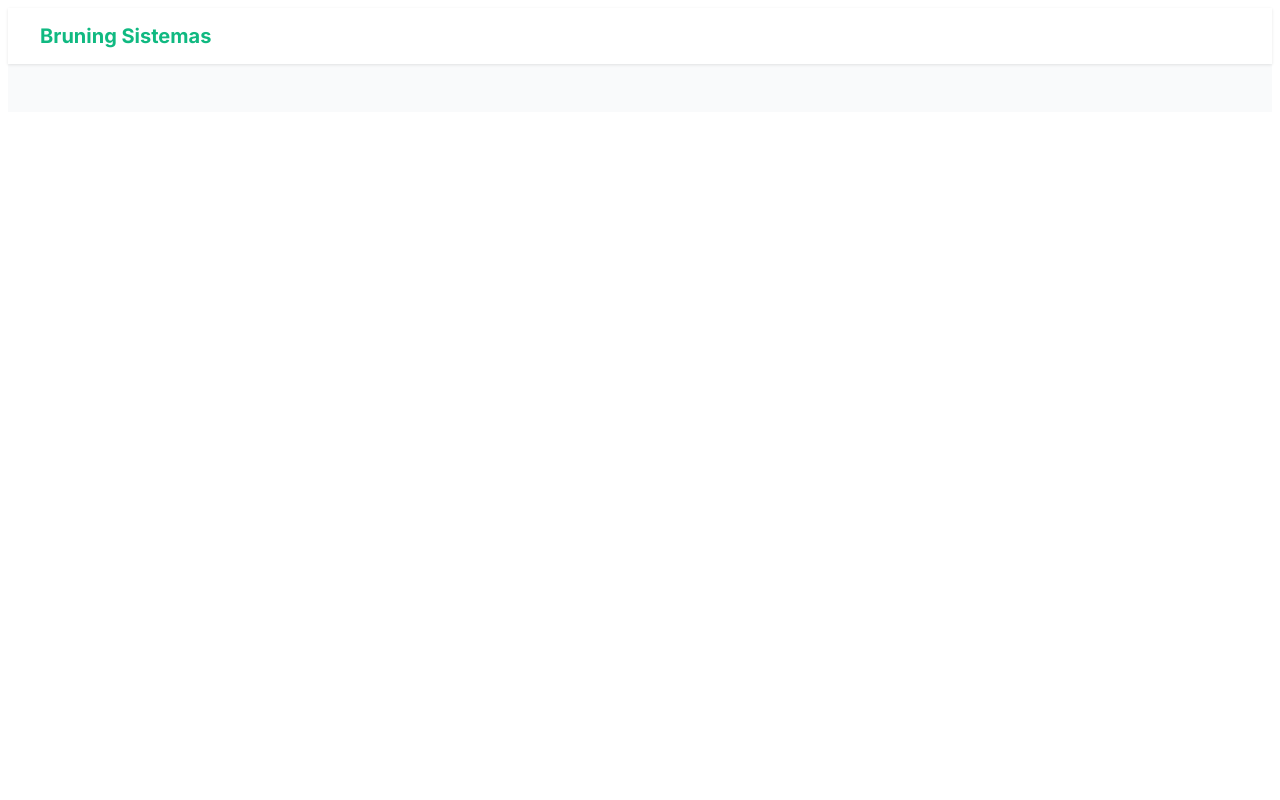
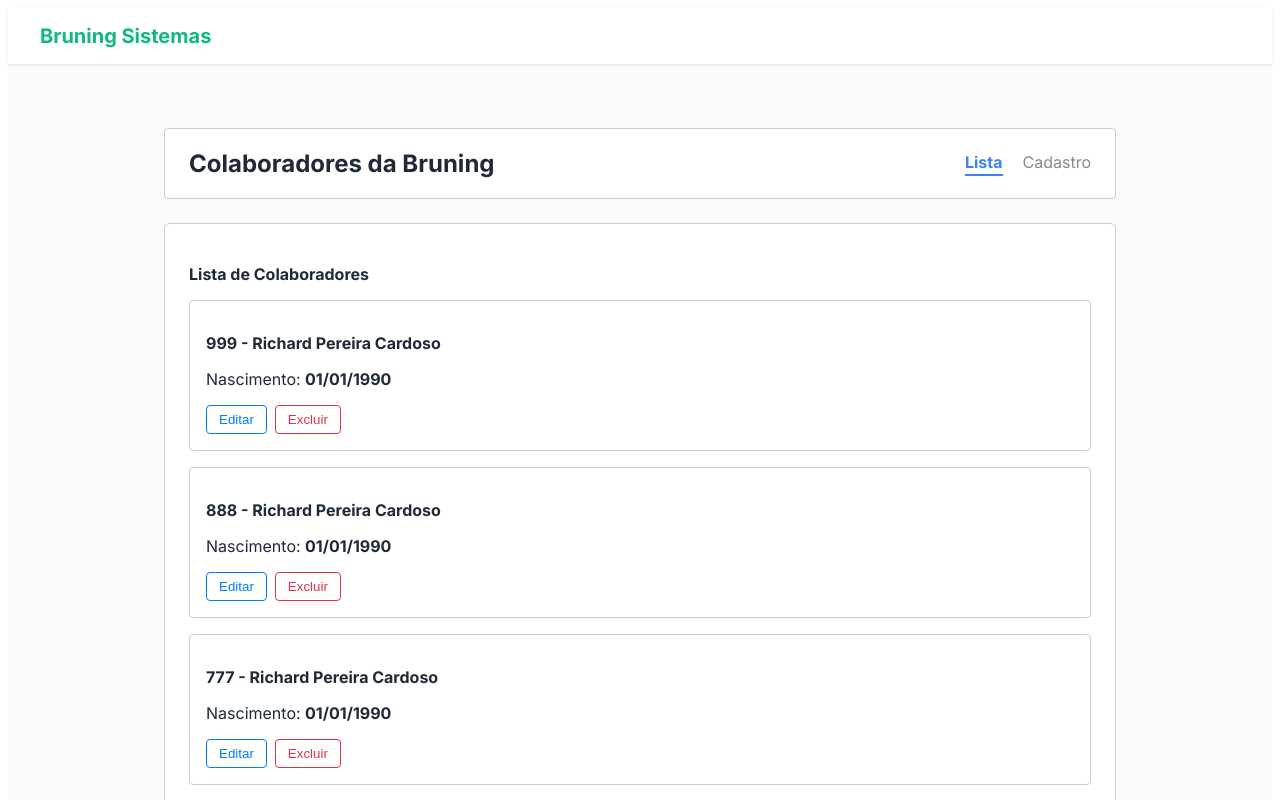
Before and after one commit to vitorSchlickmann/desafio-bruning-nuxt-laravel, a Nuxt app in the folder frontend/: page /lista in a window 1280 px wide. Before the commit this address had no page. Shown: the top 800 px of the page. Built offline with nearby package versions, Linux system fonts and the light colour scheme.

Commit message:
feat: criação da tela Lista que representam os cadastros da tela inicial

```diff
--- a/frontend/pages/index.vue
+++ b/frontend/pages/index.vue
@@ -4,8 +4,8 @@
     <div class="tabs">
       <h1>Colaboradores da Bruning</h1>
       <div class="tab-links">
-        <span class="tab">Lista</span>
-        <span class="tab active">Cadastro</span>
+        <NuxtLink to="/lista" class="tab" :class="{ active: $route.path === '/lista' }">Lista</NuxtLink>
+        <NuxtLink to="/" class="tab" :class="{ active: $route.path === '/' }">Cadastro</NuxtLink>
       </div>
     </div>
 
@@ -144,6 +144,7 @@ function salvar() {
 .tab {
   color: #888;
   cursor: pointer;
+  text-decoration: none;
 }
 
 .tab.active {
--- /dev/null
+++ b/frontend/pages/lista.vue
@@ -0,0 +1,141 @@
+<template>
+  <div class="container">
+    <div class="tabs">
+      <h1>Colaboradores da Bruning</h1>
+      <div class="tab-links">
+        <NuxtLink to="/lista" class="tab" :class="{ active: $route.path === '/lista' }">Lista</NuxtLink>
+        <NuxtLink to="/" class="tab" :class="{ active: $route.path === '/' }">Cadastro</NuxtLink>
+      </div>
+    </div>
+
+    <div class="caixa-lista">
+      <h3 class="subtitulo">Lista de Colaboradores</h3>
+
+      <ul class="lista">
+        <li v-for="colaborador in colaboradores" :key="colaborador.codigo" class="item">
+          <p class="nome"><strong>{{ colaborador.codigo }} - {{ colaborador.nome }}</strong></p>
+          <p class="nascimento">Nascimento: <strong>{{ colaborador.nascimento }}</strong></p>
+          <div class="acoes">
+            <button class="editar">Editar</button>
+            <button class="excluir">Excluir</button>
+          </div>
+        </li>
+      </ul>
+    </div>
+  </div>
+</template>
+
+<script setup>
+const colaboradores = [
+  { codigo: 999, nome: 'Richard Pereira Cardoso', nascimento: '01/01/1990' },
+  { codigo: 888, nome: 'Richard Pereira Cardoso', nascimento: '01/01/1990' },
+  { codigo: 777, nome: 'Richard Pereira Cardoso', nascimento: '01/01/1990' },
+  { codigo: 666, nome: 'Richard Pereira Cardoso', nascimento: '01/01/1990' }
+]
+</script>
+
+<style scoped>
+
+.container {
+  max-width: 1000px;
+  margin: 40px auto;
+  padding: 0 24px;
+  color: #1f2937;
+}
+
+.tabs {
+  display: flex;
+  justify-content: space-between;
+  align-items: center;
+  border: 1px solid #ccc;
+  padding: 20px 24px;
+  margin-bottom: 24px;
+  border-radius: 4px;
+  background-color: #fff;
+}
+
+.tabs h1 {
+  font-size: 1.5rem;
+  font-weight: 700;
+  color: #1f2937;
+  margin: 0;
+}
+
+.tab-links {
+  display: flex;
+  gap: 20px;
+}
+
+.tab {
+  color: #888;
+  cursor: pointer;
+  text-decoration: none;
+}
+
+.tab.active {
+  color: #3b82f6;
+  font-weight: bold;
+  border-bottom: 2px solid #3b82f6;
+  padding-bottom: 2px;
+}
+
+.link {
+  text-decoration: none;
+  color: #888;
+}
+
+.link.ativo {
+  color: #3b82f6;
+  border-bottom: 2px solid #3b82f6;
+}
+
+.caixa-lista {
+  border: 1px solid #ccc;
+  background-color: #fff;
+  padding: 24px;
+  border-radius: 6px;
+}
+
+.subtitulo {
+  font-size: 16px;
+  font-weight: bold;
+  margin-bottom: 16px;
+}
+
+.lista {
+  list-style: none;
+  padding: 0;
+  display: flex;
+  flex-direction: column;
+  gap: 16px;
+}
+
+.item {
+  border: 1px solid #ccc;
+  padding: 16px;
+  border-radius: 4px;
+}
+
+.acoes {
+  margin-top: 8px;
+}
+
+.editar {
+  padding: 6px 12px;
+  border: 1px solid #007bff;
+  background-color: white;
+  color: #007bff;
+  border-radius: 4px;
+  margin-right: 8px;
+  cursor: pointer;
+}
+
+.excluir {
+  padding: 6px 12px;
+  border: 1px solid #dc3545;
+  background-color: white;
+  color: #dc3545;
+  border-radius: 4px;
+  cursor: pointer;
+}
+</style>
```
